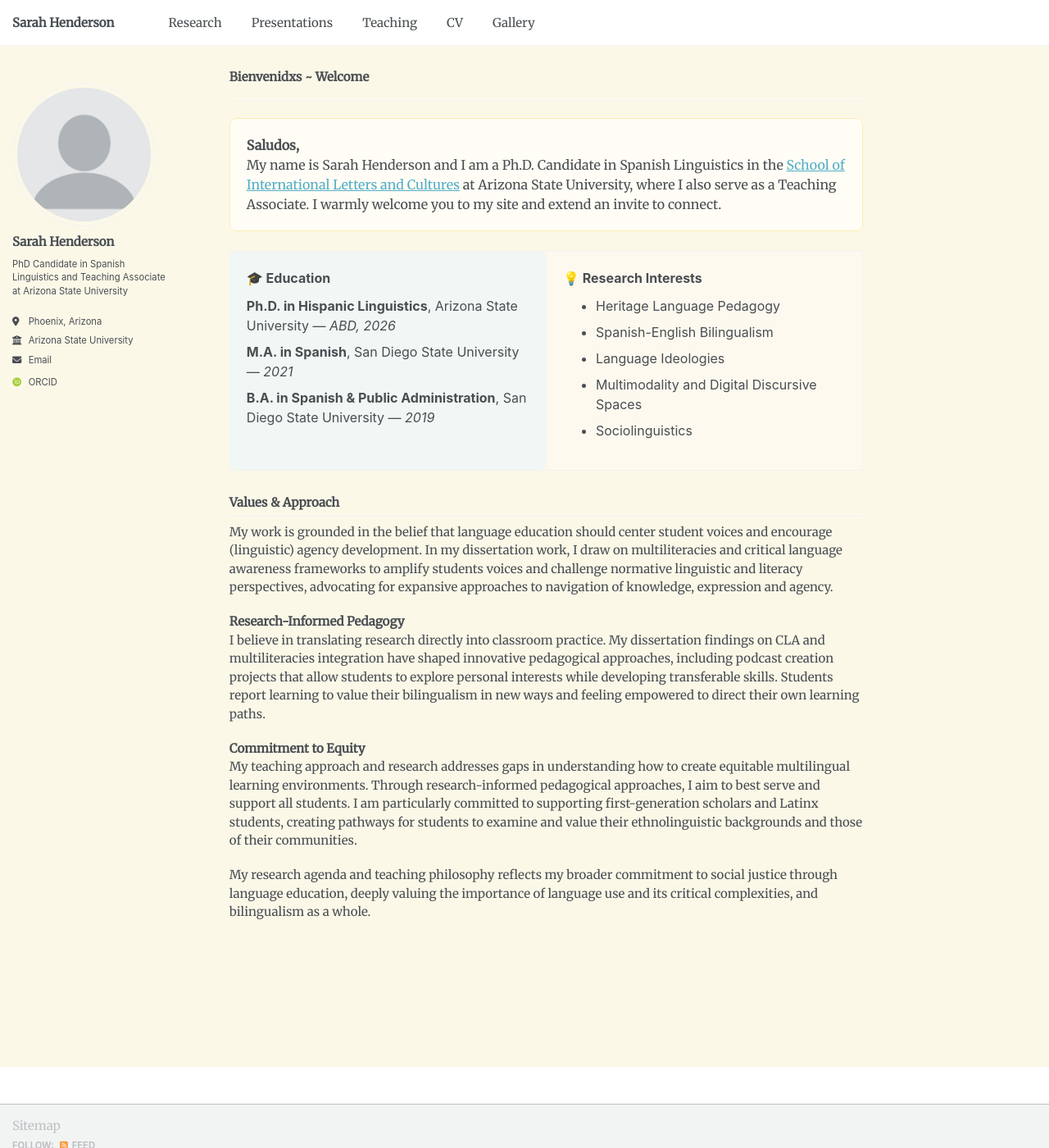
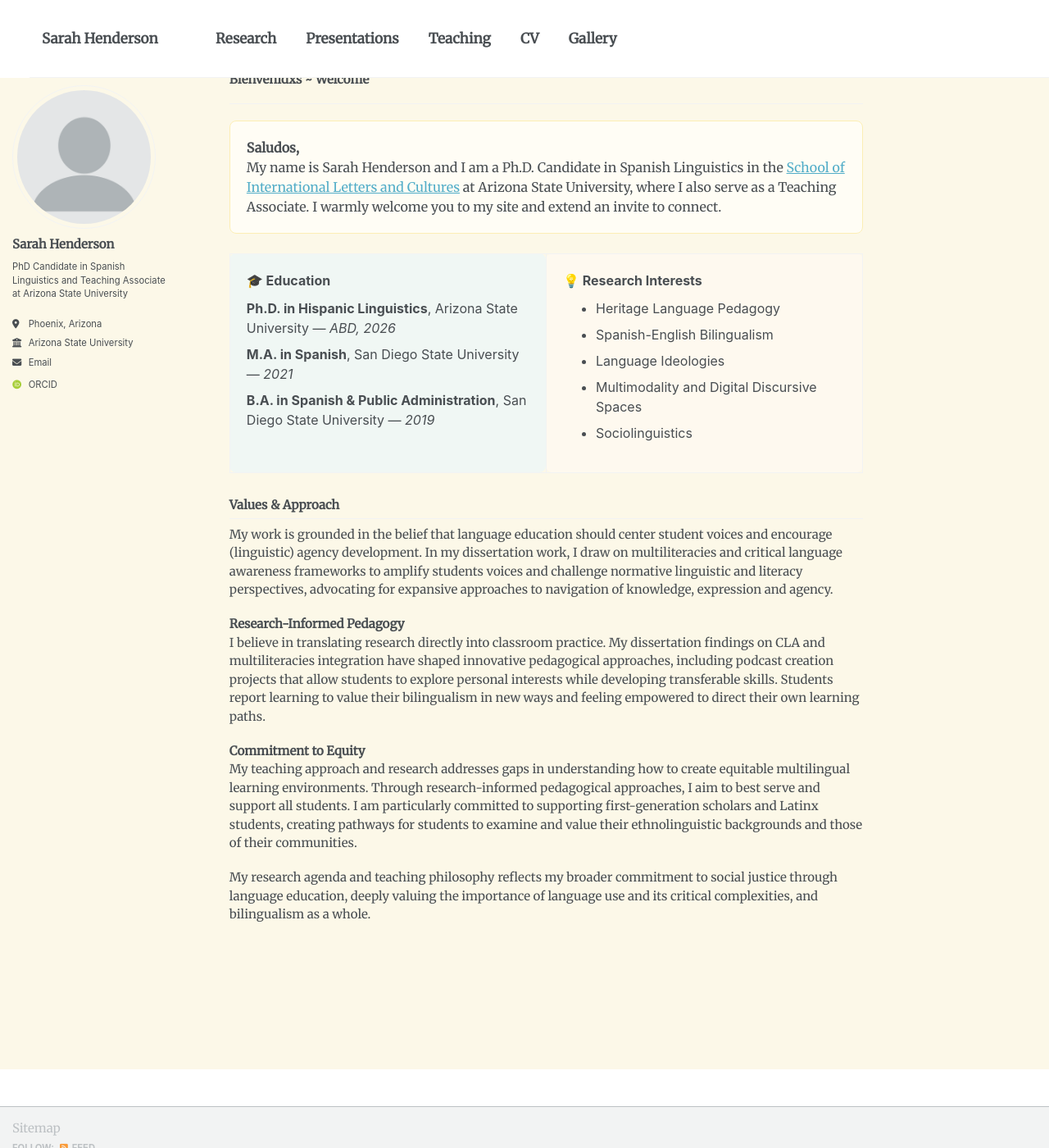
Before and after one commit to sarah-e-henderson/sarah-e-henderson.github.io, a Jekyll site: the page built from _pages/about.md, in a window 1280 px wide and 1400 px high. Shown: the whole window at 82% size. Built offline with Jekyll 4.4.1, drawn with Linux system fonts in a browser that asks for light colours; some web fonts are replaced; a script that is not in the unit is left out.

Commit message:
Update main.scss

```diff
--- a/assets/css/main.scss
+++ b/assets/css/main.scss
@@ -48,3 +48,38 @@ body {
   font-family: 'Merriweather', serif;
   background-color: #fcf8e8;
 }
+
+/* === Custom Navigation Styling === */
+
+/* Style the entire top bar (masthead) */
+.masthead {
+  justify-content: space-between;
+  align-items: center;
+  padding: 1rem 2rem;
+}
+
+/* Style the site title (your name) */
+.site-title {
+  font-family: 'Merriweather', serif;
+  font-size: 1.2rem;
+  font-weight: 700;
+  color: #333;
+}
+
+/* Style the navigation menu container */
+.masthead__menu {
+  text-align: right;
+}
+
+/* Style individual nav links */
+.masthead__menu-item {
+  font-weight: 600;
+  font-size: 0.95rem;
+  margin-left: 16px;
+  color: #333;
+  text-decoration: none;
+}
+
+.masthead__menu-item:hover {
+  text-decoration: underline;
+}
```
